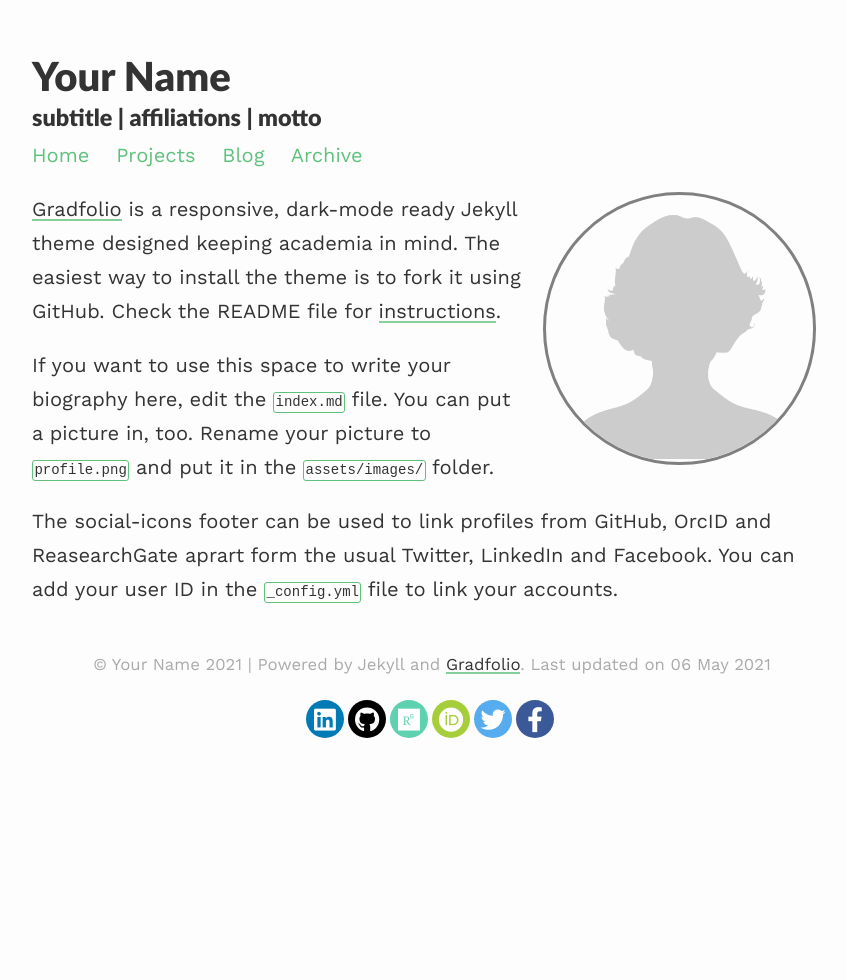
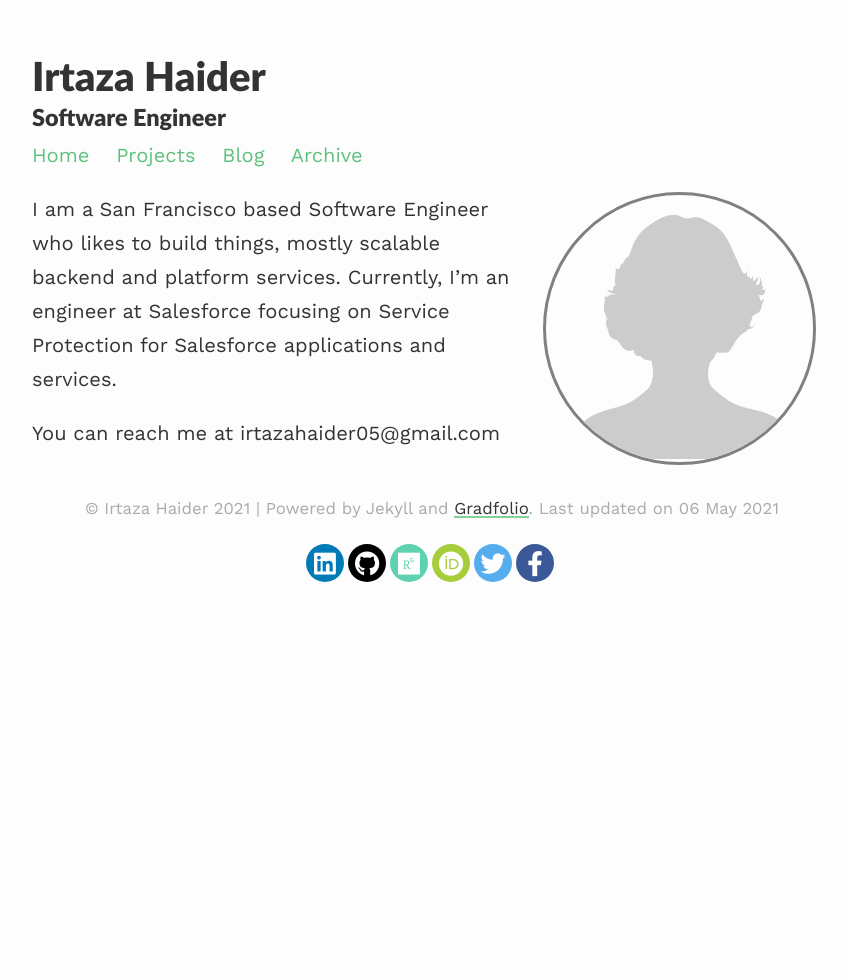
Before and after one commit to irtaza-haider/irtaza-haider.github.io, a Jekyll site: the page built from index.md, in a window 1280 px wide. Shown: the whole page, without its empty margins (208-1055 px from the left). Built offline with Jekyll 4.4.1, drawn with Linux system fonts in a browser that asks for light colours; nearby versions of some CDN libraries.

Commit message:
Update bio

```diff
--- a/_config.yml
+++ b/_config.yml
@@ -1,7 +1,7 @@
 ### your site title here
 
-title: Your Name
-description: subtitle | affiliations | motto
+title: Irtaza Haider
+description: Software Engineer
 
 baseurl: #name of GitHub repository
 url: https://irtaza-haider.github.io/  #custom url to be used instead of GitHub repository
--- a/index.md
+++ b/index.md
@@ -6,9 +6,6 @@ profile:
   image: profile.png
 published: true
 ---
+I am a San Francisco based Software Engineer who likes to build things, mostly scalable backend and platform services. Currently, I'm an engineer at Salesforce focusing on Service Protection for Salesforce applications and services.
 
-[Gradfolio](https://github.com/jitinnair1/gradfolio){:target="_blank"} is a responsive, dark-mode ready Jekyll theme designed keeping academia in mind. The easiest way to install the theme is to fork it using GitHub. Check the README file for [instructions](https://github.com/jitinnair1/gradfolio#installation){:target="_blank"}.
-
-If you want to use this space to write your biography here, edit the `index.md` file. You can put a picture in, too. Rename your picture to `profile.png` and put it in the `assets/images/` folder.
-
-The social-icons footer can be used to link profiles from GitHub, OrcID and ReasearchGate aprart form the usual Twitter, LinkedIn and Facebook. You can add your user ID in the `_config.yml` file to link your accounts.
+You can reach me at irtazahaider05@gmail.com
```
